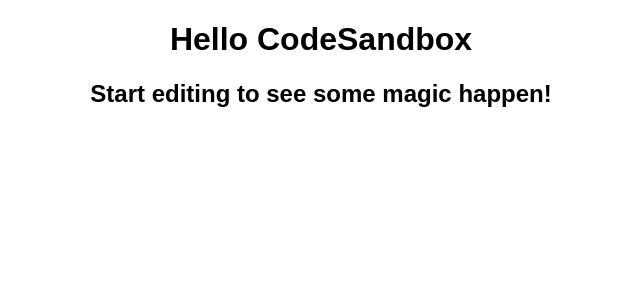
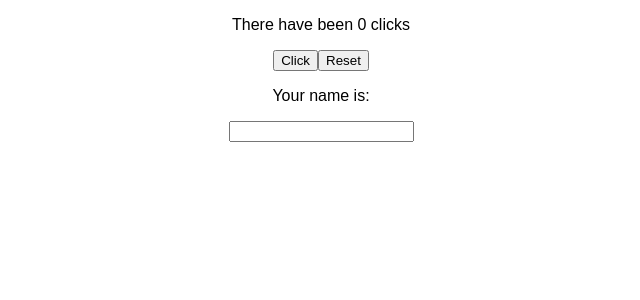
Before and after one commit to alexlinsy/EventHandler__Practice, a React (Create React App) app: page / in a window 1280 px wide. Shown: the top 300 px of the page, without its empty margins (319-959 px from the left). Built offline with nearby package versions, Linux system fonts and the light colour scheme.

Commit message:
Practice eventHandler with hooks

```diff
--- a/src/App.js
+++ b/src/App.js
@@ -1,11 +1,25 @@
-import React from "react";
+import React, { useState } from "react";
 import "./styles.css";
 
 export default function App() {
+  const [events, setEvents] = useState({ click: 0, name: "" });
+  function handleClicks() {
+    setEvents({ ...events, click: events.click + 1 });
+  }
+  function handleChange(event) {
+    setEvents({ ...events, name: event.target.value });
+  }
+  function resetClicks() {
+    setEvents({ ...events, click: 0 });
+  }
   return (
     <div className="App">
-      <h1>Hello CodeSandbox</h1>
-      <h2>Start editing to see some magic happen!</h2>
+      <p>There have been {events.click} clicks</p>
+      <button onClick={handleClicks}>Click</button>
+      <button onClick={resetClicks}>Reset</button>
+      <p>Your name is: {events.name}</p>
+      <input onChange={handleChange} />
+      {events.name ? <p>Hello {events.name}</p> : null}
     </div>
   );
 }
```
